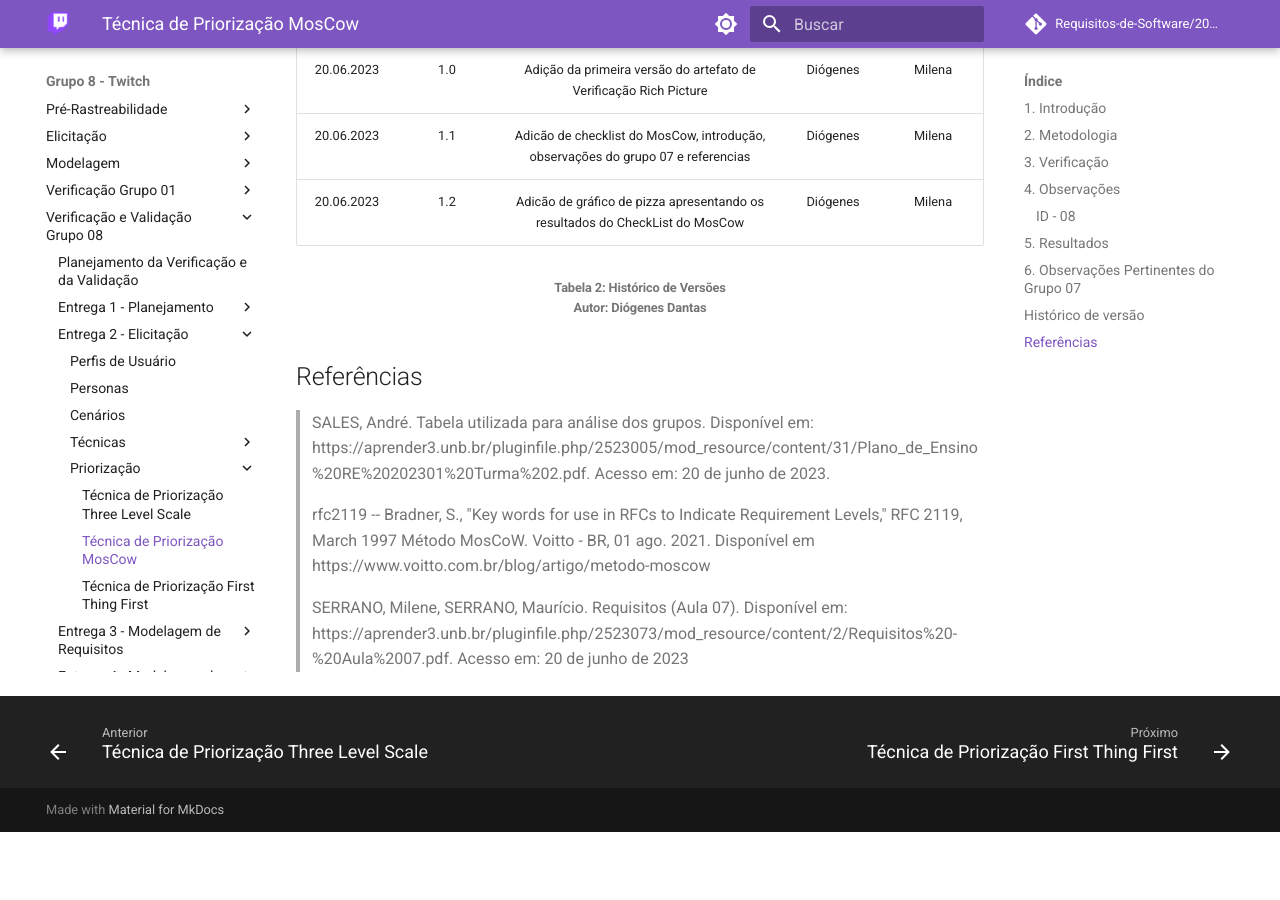
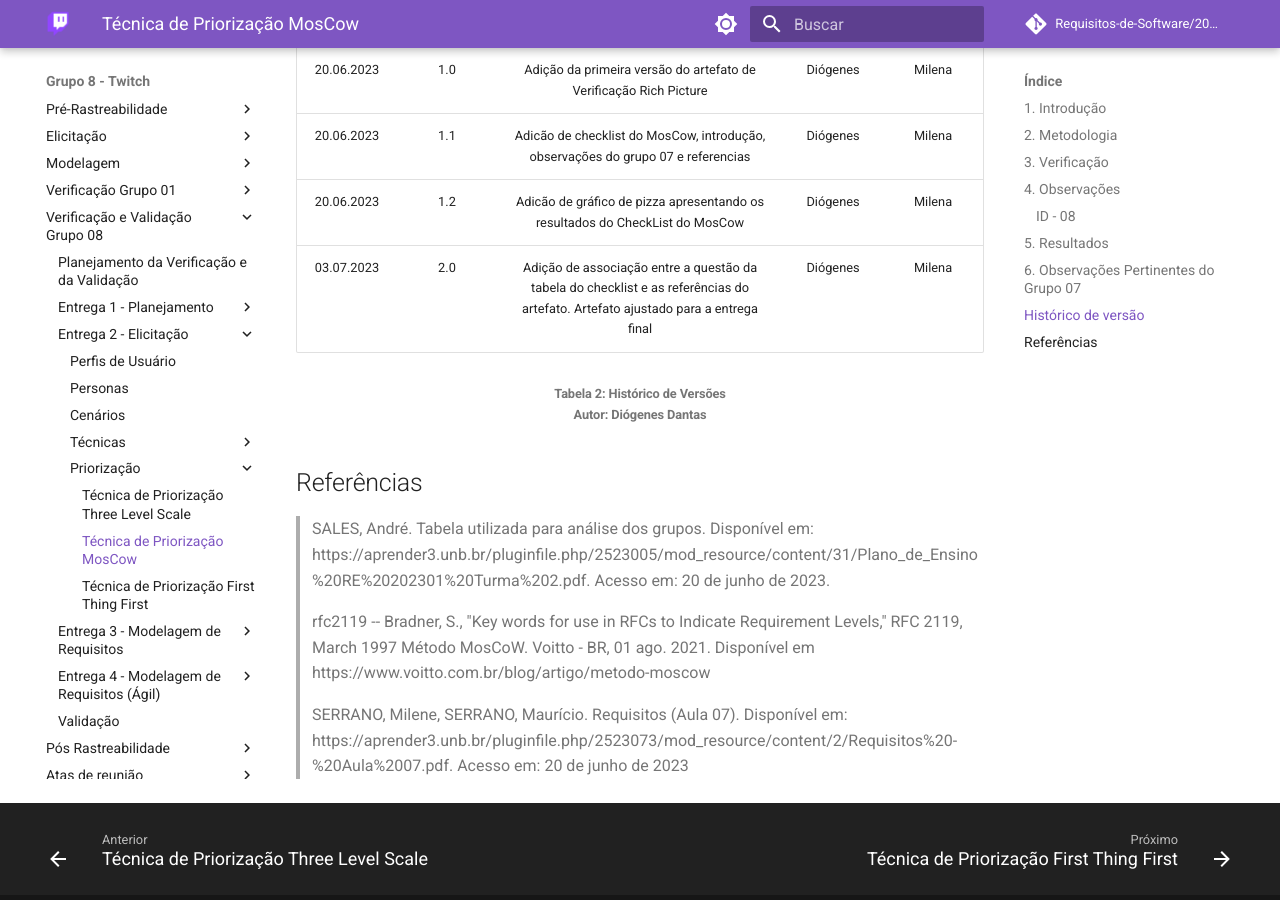
Before and after one commit to Requisitos-de-Software/2023.1-Twitch, an MkDocs documentation site: the page built from docs/verifica_valida_grupo08/verificacao_moscow08.md, in a window 1280 px wide and 900 px high, scrolled down 2738 px. Built offline with MkDocs 1.6.1 and Material for MkDocs 9.7.7, drawn with Linux system fonts in a browser that asks for light colours; comment, search, counter and statistics services are not loaded; before the commit the page ends 3570 px from its top, so only the background shows below that.

Commit message:
fix: adiciona modificações no verificacao_moscow08 e introspecção

```diff
--- a/docs/verifica_valida_grupo08/verificacao_moscow08.md
+++ b/docs/verifica_valida_grupo08/verificacao_moscow08.md
@@ -56,6 +56,7 @@
 | 20.06.2023 | 1.0    | Adição da primeira versão do artefato de Verificação Rich Picture |  Diógenes  | Milena |
 | 20.06.2023 | 1.1    | Adicão de checklist do MosCow, introdução, observações do grupo 07 e referencias|   Diógenes   | Milena |
 | 20.06.2023 | 1.2    | Adicão de gráfico de pizza apresentando os resultados do CheckList do MosCow |   Diógenes   | Milena |
+| 03.07.2023 | 2.0    | Adição de associação entre a questão da tabela do checklist e as referências do artefato. Artefato ajustado para a entrega final | Diógenes | Milena |
 
 <h6 align = "center"> Tabela 2: Histórico de Versões
 <br> Autor: Diógenes Dantas </h6>
```
Also changed, not shown: docs/verificacao_grupo01/verifica01_introspeccao.md (+1 -1 lines).
